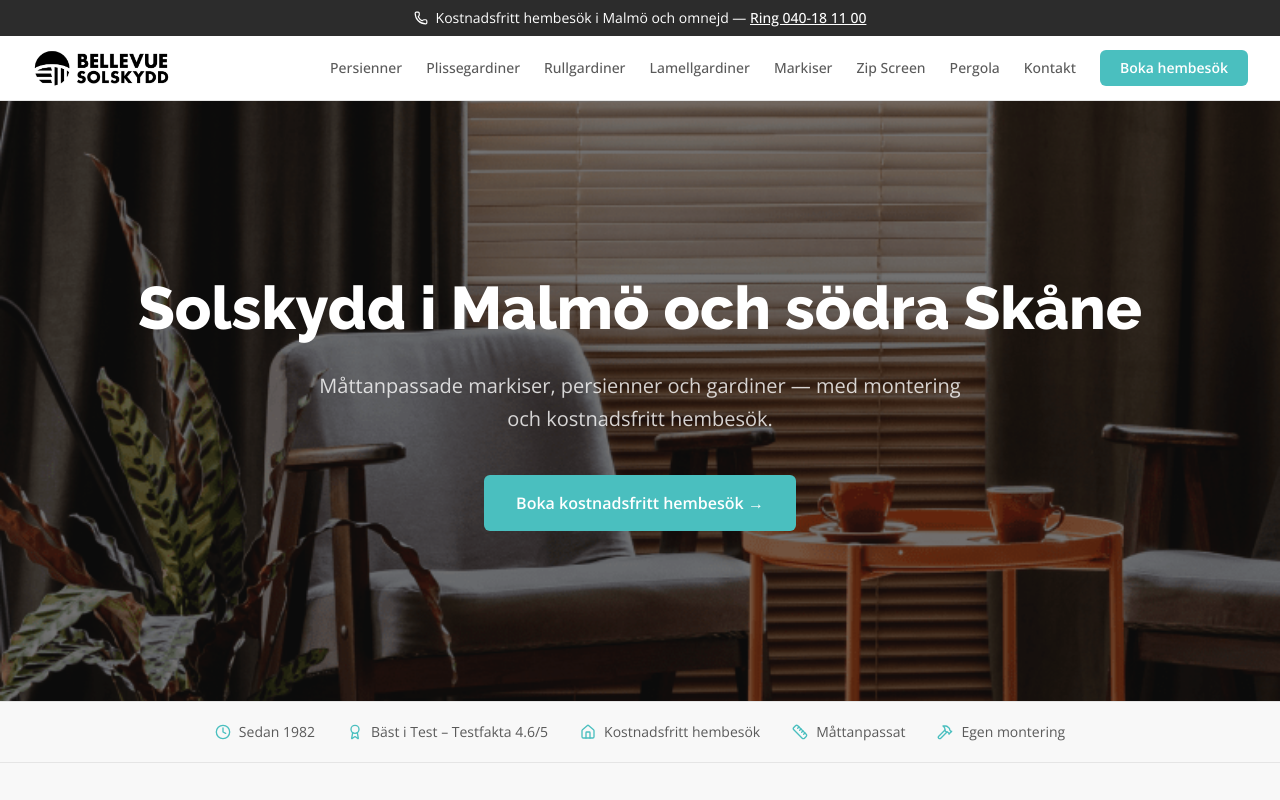
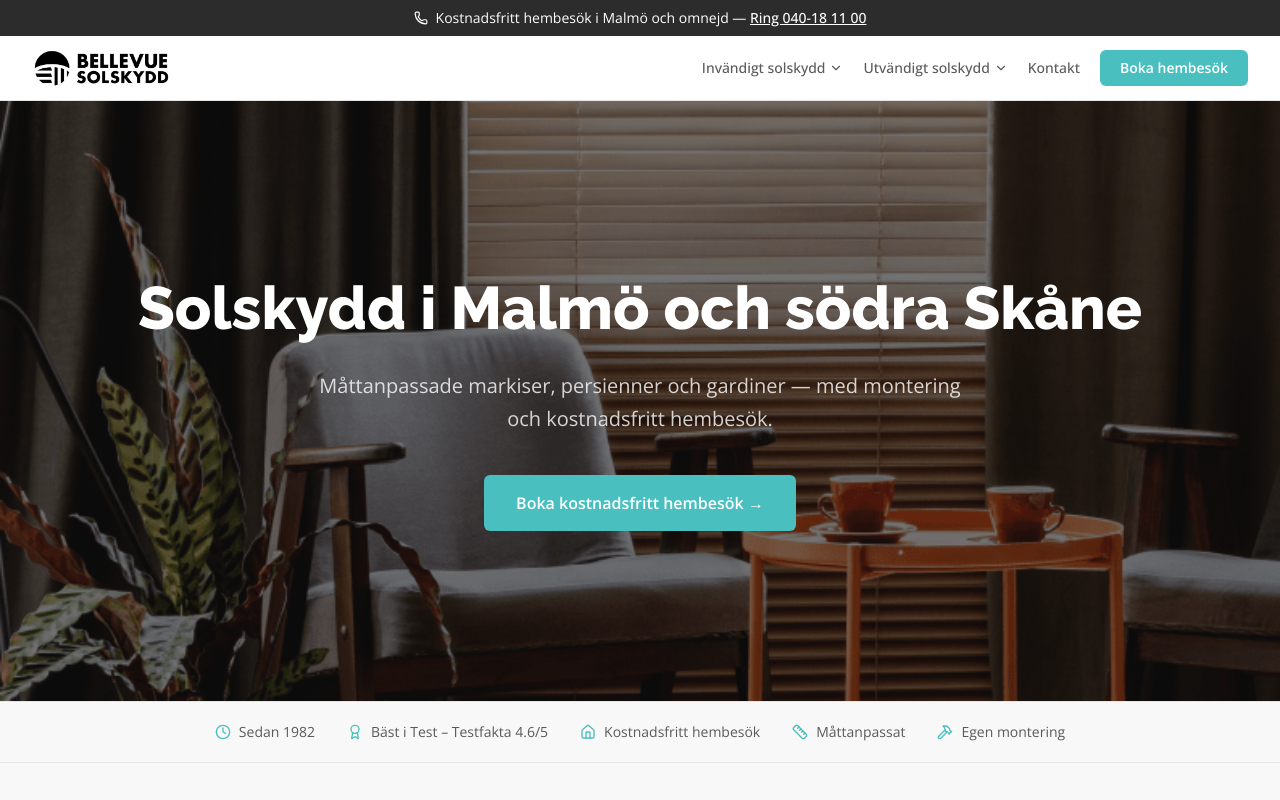
Before and after one commit to tobiasbjork78-alt/bellevue-solskydd, a Next.js app in the folder nextjs-site/: page / in a window 1280 px wide. Shown: the top 800 px of the page. Built offline with nearby package versions, Linux system fonts and the light colour scheme.

Commit message:
Åtgärd 1: Navigation med dropdowns för Invändigt och Utvändigt solskydd

```diff
--- a/nextjs-site/app/components/Header.tsx
+++ b/nextjs-site/app/components/Header.tsx
@@ -1,29 +1,55 @@
 "use client";
 
 import { useState } from "react";
-import { Menu, X } from "lucide-react";
+import { Menu, X, ChevronDown } from "lucide-react";
 import Link from "next/link";
 import Image from "next/image";
 
-const navLinks = [
+type NavItem = { label: string; href: string };
+
+const invandigtItems: NavItem[] = [
   { label: "Persienner", href: "/persienner" },
+  { label: "Träpersienner", href: "/trapersienner" },
   { label: "Plissegardiner", href: "/plissegardiner" },
   { label: "Rullgardiner", href: "/rullgardiner" },
   { label: "Lamellgardiner", href: "/lamellgardiner" },
+  { label: "Panelgardiner", href: "/panelgardiner" },
+  { label: "Draperier", href: "/draperier" },
+];
+
+const utvandigtItems: NavItem[] = [
   { label: "Markiser", href: "/markiser" },
+  { label: "Terrassmarkiser", href: "/terrassmarkiser" },
+  { label: "Fönstermarkiser", href: "/fonstermarkiser" },
   { label: "Zip Screen", href: "/zip-screen" },
   { label: "Pergola", href: "/pergola" },
-  { label: "Kontakt", href: "/kontakt" },
+  { label: "Parasoller", href: "/parasoller" },
+  { label: "Insektsskydd", href: "/insektsskydd" },
 ];
 
 export default function Header() {
   const [menuOpen, setMenuOpen] = useState(false);
+  const [openDropdown, setOpenDropdown] = useState<"inv" | "utv" | null>(null);
+  const [mobileInv, setMobileInv] = useState(false);
+  const [mobileUtv, setMobileUtv] = useState(false);
+
+  function closeAll() {
+    setMenuOpen(false);
+    setOpenDropdown(null);
+    setMobileInv(false);
+    setMobileUtv(false);
+  }
 
   return (
     <header className="sticky top-0 z-50 bg-white border-b border-border">
       <div className="max-w-7xl mx-auto px-4 sm:px-6 lg:px-8">
         <div className="flex items-center justify-between h-16">
-          <Link href="/" className="flex items-center" aria-label="Bellevue Solskydd — till startsidan">
+          <Link
+            href="/"
+            className="flex items-center"
+            aria-label="Bellevue Solskydd — till startsidan"
+            onClick={closeAll}
+          >
             <Image
               src="/images/brand/bellevue-solskydd-logo.webp"
               alt="Bellevue Solskydd"
@@ -35,16 +61,78 @@ export default function Header() {
           </Link>
 
           {/* Desktop nav */}
-          <nav className="hidden lg:flex items-center gap-6">
-            {navLinks.map((link) => (
+          <nav className="hidden lg:flex items-center gap-5">
+            {/* Invändigt dropdown */}
+            <div
+              className="relative"
+              onMouseEnter={() => setOpenDropdown("inv")}
+              onMouseLeave={() => setOpenDropdown(null)}
+            >
+              <button
+                type="button"
+                onClick={() => setOpenDropdown(openDropdown === "inv" ? null : "inv")}
+                className="flex items-center gap-1 text-mid-gray hover:text-teal transition-colors text-sm font-medium py-2"
+                aria-expanded={openDropdown === "inv"}
+                aria-haspopup="true"
+              >
+                Invändigt solskydd
+                <ChevronDown className={`w-3.5 h-3.5 transition-transform ${openDropdown === "inv" ? "rotate-180" : ""}`} />
+              </button>
+              {openDropdown === "inv" && (
+                <div className="absolute left-0 top-full w-60 bg-white border border-border rounded-md shadow-lg py-2">
+                  {invandigtItems.map((item) => (
                     <Link
-                key={link.href}
-                href={link.href}
+                      key={item.href}
+                      href={item.href}
+                      onClick={() => setOpenDropdown(null)}
+                      className="block px-4 py-2 text-sm text-mid-gray hover:text-teal hover:bg-light-bg transition-colors"
+                    >
+                      {item.label}
+                    </Link>
+                  ))}
+                </div>
+              )}
+            </div>
+
+            {/* Utvändigt dropdown */}
+            <div
+              className="relative"
+              onMouseEnter={() => setOpenDropdown("utv")}
+              onMouseLeave={() => setOpenDropdown(null)}
+            >
+              <button
+                type="button"
+                onClick={() => setOpenDropdown(openDropdown === "utv" ? null : "utv")}
+                className="flex items-center gap-1 text-mid-gray hover:text-teal transition-colors text-sm font-medium py-2"
+                aria-expanded={openDropdown === "utv"}
+                aria-haspopup="true"
+              >
+                Utvändigt solskydd
+                <ChevronDown className={`w-3.5 h-3.5 transition-transform ${openDropdown === "utv" ? "rotate-180" : ""}`} />
+              </button>
+              {openDropdown === "utv" && (
+                <div className="absolute left-0 top-full w-60 bg-white border border-border rounded-md shadow-lg py-2">
+                  {utvandigtItems.map((item) => (
+                    <Link
+                      key={item.href}
+                      href={item.href}
+                      onClick={() => setOpenDropdown(null)}
+                      className="block px-4 py-2 text-sm text-mid-gray hover:text-teal hover:bg-light-bg transition-colors"
+                    >
+                      {item.label}
+                    </Link>
+                  ))}
+                </div>
+              )}
+            </div>
+
+            <Link
+              href="/kontakt"
               className="text-mid-gray hover:text-teal transition-colors text-sm font-medium"
             >
-                {link.label}
+              Kontakt
             </Link>
-            ))}
+
             <Link
               href="/kontakt"
               className="bg-teal hover:bg-teal-dark text-white px-5 py-2 rounded-md text-sm font-semibold transition-colors"
@@ -57,7 +145,8 @@ export default function Header() {
           <button
             onClick={() => setMenuOpen(!menuOpen)}
             className="lg:hidden p-2 text-charcoal"
-            aria-label="Öppna meny"
+            aria-label={menuOpen ? "Stäng meny" : "Öppna meny"}
+            aria-expanded={menuOpen}
           >
             {menuOpen ? <X className="w-6 h-6" /> : <Menu className="w-6 h-6" />}
           </button>
@@ -65,21 +154,69 @@ export default function Header() {
 
         {/* Mobile nav */}
         {menuOpen && (
-          <nav className="lg:hidden pb-4 border-t border-border pt-3 flex flex-col gap-1">
-            {navLinks.map((link) => (
+          <nav className="lg:hidden pb-4 border-t border-border pt-2 flex flex-col">
+            {/* Invändigt mobil */}
+            <button
+              type="button"
+              onClick={() => setMobileInv(!mobileInv)}
+              className="flex items-center justify-between w-full py-3 text-mid-gray hover:text-teal text-sm font-semibold"
+              aria-expanded={mobileInv}
+            >
+              <span>Invändigt solskydd</span>
+              <ChevronDown className={`w-4 h-4 transition-transform ${mobileInv ? "rotate-180" : ""}`} />
+            </button>
+            {mobileInv && (
+              <div className="flex flex-col pl-4 border-l-2 border-teal-light mb-2">
+                {invandigtItems.map((item) => (
                   <Link
-                key={link.href}
-                href={link.href}
-                onClick={() => setMenuOpen(false)}
-                className="text-mid-gray hover:text-teal py-2 text-sm font-medium"
+                    key={item.href}
+                    href={item.href}
+                    onClick={closeAll}
+                    className="py-2 text-sm text-mid-gray hover:text-teal"
                   >
-                {link.label}
+                    {item.label}
                   </Link>
                 ))}
+              </div>
+            )}
+
+            {/* Utvändigt mobil */}
+            <button
+              type="button"
+              onClick={() => setMobileUtv(!mobileUtv)}
+              className="flex items-center justify-between w-full py-3 text-mid-gray hover:text-teal text-sm font-semibold border-t border-border"
+              aria-expanded={mobileUtv}
+            >
+              <span>Utvändigt solskydd</span>
+              <ChevronDown className={`w-4 h-4 transition-transform ${mobileUtv ? "rotate-180" : ""}`} />
+            </button>
+            {mobileUtv && (
+              <div className="flex flex-col pl-4 border-l-2 border-teal-light mb-2">
+                {utvandigtItems.map((item) => (
+                  <Link
+                    key={item.href}
+                    href={item.href}
+                    onClick={closeAll}
+                    className="py-2 text-sm text-mid-gray hover:text-teal"
+                  >
+                    {item.label}
+                  </Link>
+                ))}
+              </div>
+            )}
+
             <Link
               href="/kontakt"
-              onClick={() => setMenuOpen(false)}
-              className="bg-teal hover:bg-teal-dark text-white px-5 py-2.5 rounded-md text-sm font-semibold transition-colors text-center mt-2"
+              onClick={closeAll}
+              className="py-3 text-sm text-mid-gray hover:text-teal font-semibold border-t border-border"
+            >
+              Kontakt
+            </Link>
+
+            <Link
+              href="/kontakt"
+              onClick={closeAll}
+              className="bg-teal hover:bg-teal-dark text-white px-5 py-2.5 rounded-md text-sm font-semibold transition-colors text-center mt-3"
             >
               Boka hembesök
             </Link>
```
Lines whose indentation alone changed are shown as unchanged.
